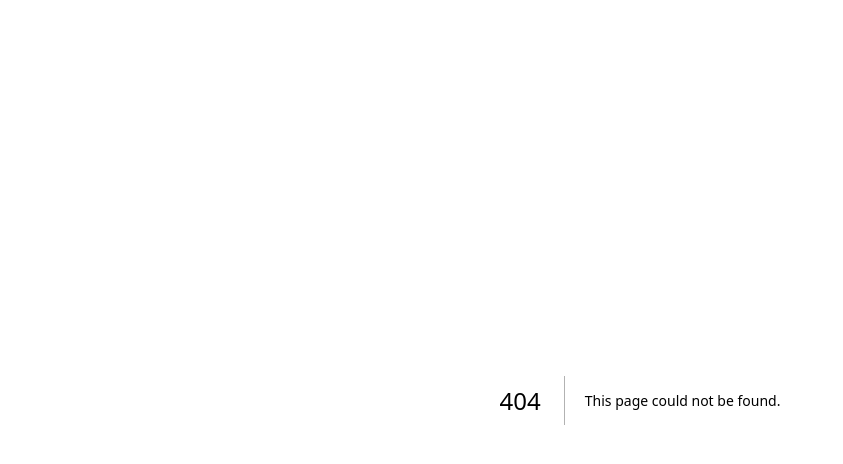
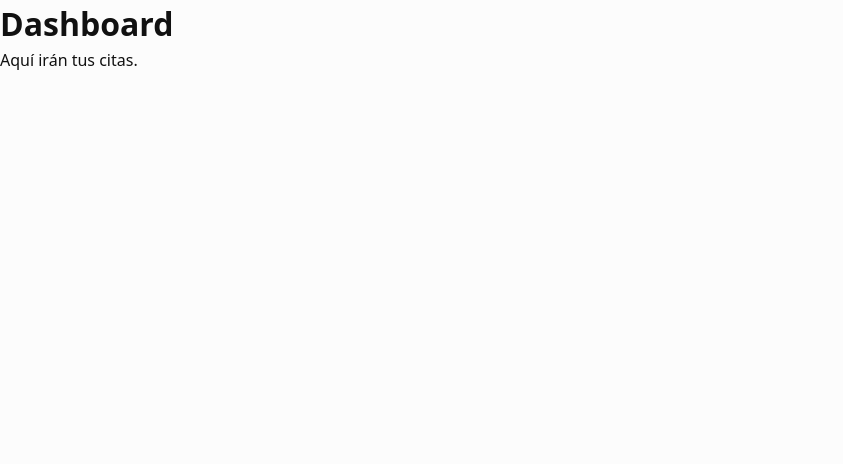
Before and after one commit to hhector05/citaia, a Next.js app: page /dashboard in a window 1280 px wide. Before the commit this address had no page. Shown: the top 464 px of the page, without its empty margins (0-843 px from the left). Built offline with nearby package versions, Linux system fonts and the light colour scheme.

Commit message:
Add Dashboard component with initial layout

```diff
--- /dev/null
+++ b/app/dashboard/page.tsx
@@ -0,0 +1,3 @@
+export default function Dashboard() {
+  return <div className="p-8"><h1 className="text-3xl font-bold">Dashboard</h1><p className="mt-2">Aquí irán tus citas.</p></div>
+}
```
